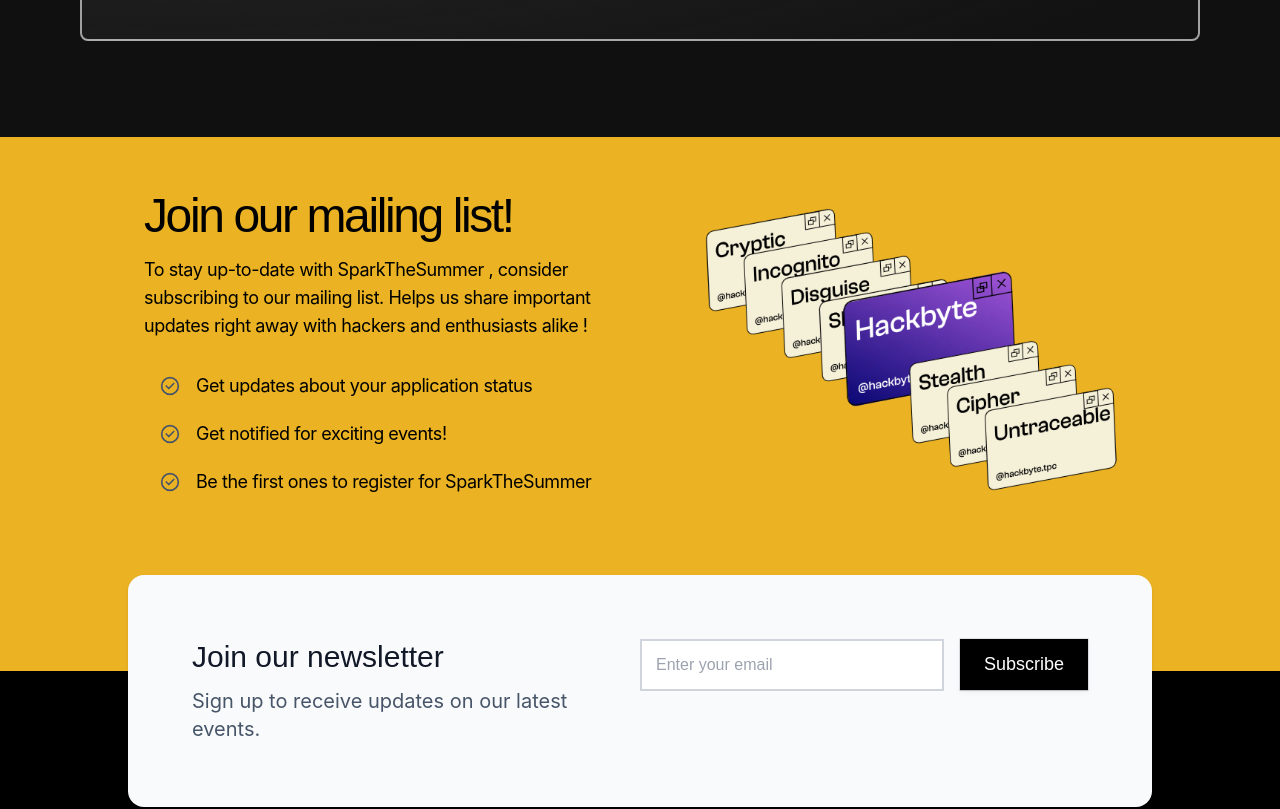
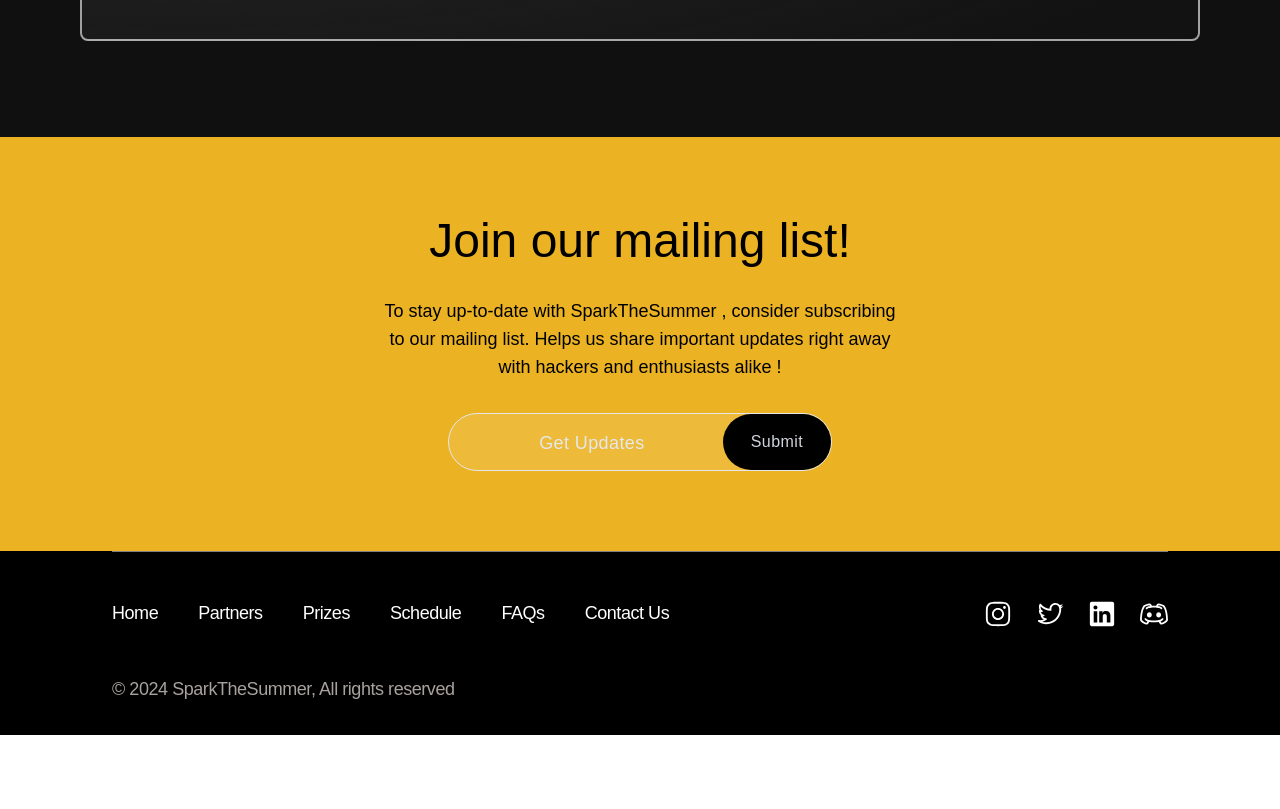
Before and after one commit to Vishal-Jagya/SparkTheSummer, a Next.js app: page / in a window 1280 px wide. Shown: the part 1580-2389 px from the top of the page. After the commit the page ends 2315 px from the top, so only its background shows below. Built offline with nearby package versions, Linux system fonts and the light colour scheme; a web font is replaced by a local one.

Commit message:
new Join mailling List ui added

```diff
--- a/app/page.js
+++ b/app/page.js
@@ -1,3 +1,4 @@
+import Image from 'next/image'
 import Navbar from "@/components/Navbar";
 import Timer from "@/components/Timer";
 import ThemeTitle from "@/components/ThemeTitle";
@@ -141,11 +142,11 @@ export default function Home() {
 
         </div>
 
-<div>
+        <div>
 
-        <HackbyteLogo />
+          <HackbyteLogo />
 
-    {/* <div className="pt-12 lg:pt-16">
+          {/* <div className="pt-12 lg:pt-16">
       <div className="w-full flex flex-col items-center p-4 md:px-12 xl:px-20 md:pt-96">
         <h1 className="text-[#FAF8ED] text-[2.5rem] lg:text-[6rem] font-medium ">
           Coming Soon..
@@ -290,7 +291,7 @@ export default function Home() {
         </div>
       </div>
 
-      <div
+      {/* <div
         className="bg-[#EBB323] w-full h-full flex flex-col md:flex-row justify-between
           items-center px-4 md:px-8 xl:px-36 pt-10 pb-28 lg:pb-48 xl:pb-40"
       >
@@ -359,9 +360,30 @@ export default function Home() {
             <img src="/aboutPage/about_img2.png" />
           </div>
         </div>
+      </div> */}
+
+      <div className="bg-[#EBB323] w-full mx-auto flex flex-col justify-center items-center gap-8 py-20 px-5">
+
+        <p className="  text-4xl md:text-5xl font-medium ">Join our mailing list!</p>
+        <p className=" text-center w-full max-w-lg text-sm md:text-lg ">To stay up-to-date with SparkTheSummer , consider subscribing to
+          our mailing list. Helps us share important updates right away with
+          hackers and enthusiasts alike !</p>
+
+        <div className="subscribe relative flex flex-row justify-between items-center border border-gray-200 rounded-full bg-white/10 tracking-wide w-full max-w-[300px] md:max-w-sm">
+
+          <div className="inputfield z-20 ">
+            <input className="w-full text-xl bg-transparent outline-none focus:border-none  p-2 pl-5 placeholder:text-gray-200 placeholder:text-center placeholder:text-lg" type="email" name="email" id="email" placeholder="Get Updates" />
+          </div>
+
+
+          <div className="subscribeBtn w-max h-full bg-black text-grays-200 rounded-full text-gray-300 text-md capitalize font-medium flex py-4 px-7 cursor-pointer hover:scale-95 transition-all duration-300 ease-out active:scale-90 z-20">submit</div>
+        </div>
+
+
+
       </div>
 
-      <div className="relative bg-[#000000] w-full h-full flex flex-col justify-end pt-48 md:pt-60 lg:pt-80">
+      {/* <div className="relative bg-[#000000] w-full h-full flex flex-col justify-end pt-48 md:pt-60 lg:pt-80">
         <NewsLetter />
         <div
           className="flex flex-col justify-between gap-20 md:flex-row
@@ -379,7 +401,13 @@ export default function Home() {
 
           <CircleAnimation />
         </div>
-      </div>
+      </div> */}
+
+
+
+
+
+
       <Footer />
     </>
   );
```
